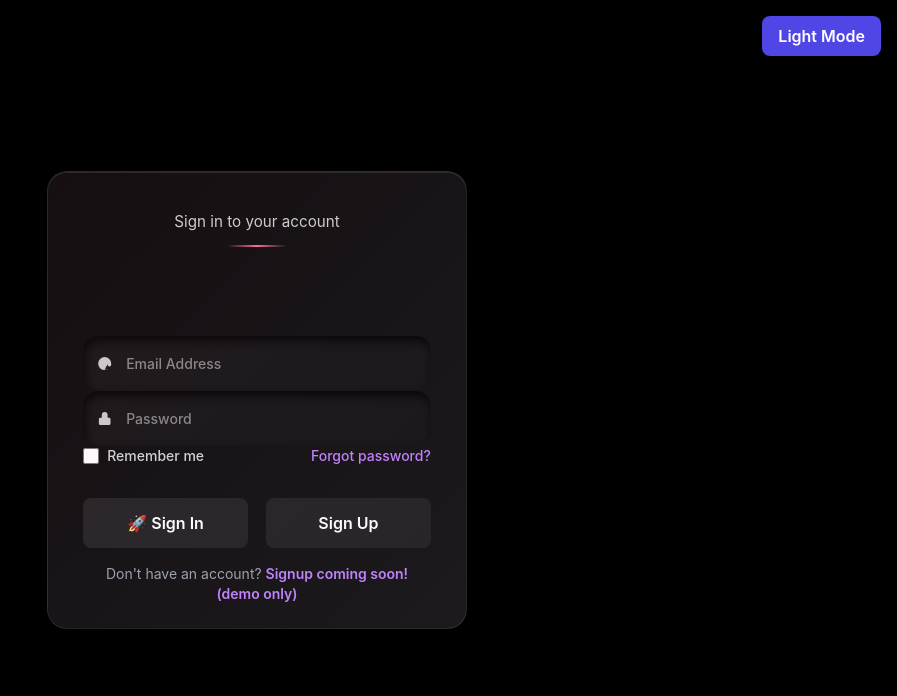
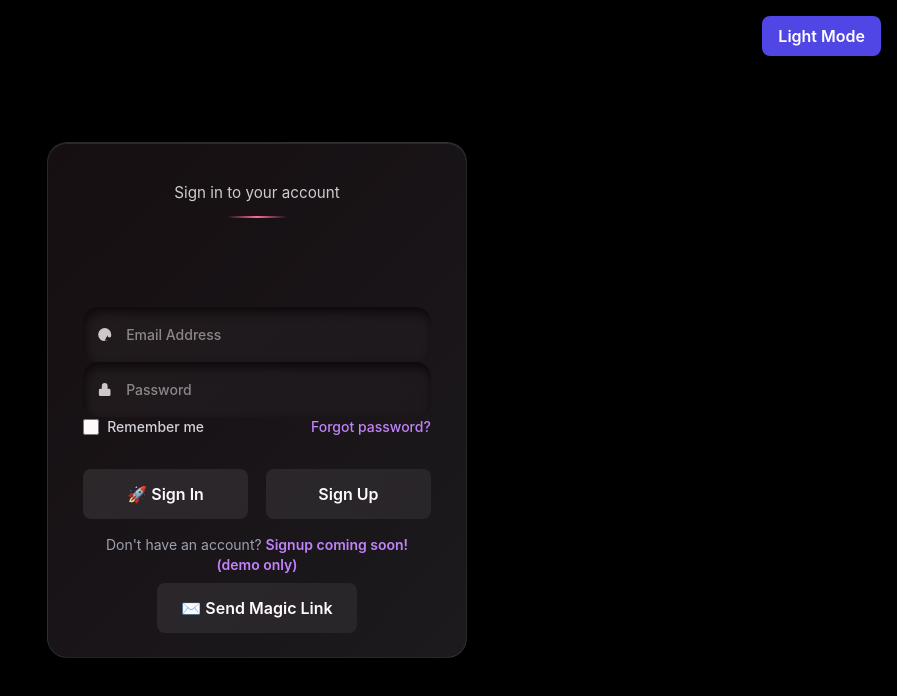
Before and after one commit to matunot/vaultbank, a React (Create React App) app in the folder client/: page / in a window 1280 px wide. Shown: the top 696 px of the page, without its empty margins (383-1280 px from the left). Built offline with nearby package versions, Linux system fonts and the light colour scheme.

Commit message:
Fix Vercel build command, Windows compatibility, and import path

```diff
--- a/client/package.json
+++ b/client/package.json
@@ -50,7 +50,7 @@
   },
   "scripts": {
     "start": "GENERATE_SOURCEMAP=false craco start",
-    "build": "GENERATE_SOURCEMAP=false craco build",
+    "build": "craco build",
     "test": "craco test",
     "eject": "react-scripts eject"
   }
--- a/client/src/Login.js
+++ b/client/src/Login.js
@@ -1,4 +1,5 @@
 import React, { useState, useRef } from 'react';
+import { api } from './config/apiConfig';
 
 export default function Login({ onVerify }) {
   const [formData, setFormData] = useState({
@@ -13,6 +14,8 @@ export default function Login({ onVerify }) {
   const [mfaAttempts, setMfaAttempts] = useState(0);
   const [cooldown, setCooldown] = useState(0);
   const cooldownIntervalRef = useRef(null);
+  const [magicLinkSent, setMagicLinkSent] = useState(false);
+  const [magicLinkMessage, setMagicLinkMessage] = useState('');
 
   const handleChange = (e) => {
     setFormData({
@@ -40,6 +43,29 @@ export default function Login({ onVerify }) {
       setMessageType('success');
       setLoading(false);
     }, 1000); // Simulate network delay
+  };
+
+  // Request a magic link for password‑less login
+  const handleMagicLink = async () => {
+    if (!formData.email) {
+      setMagicLinkMessage('Please enter your email first.');
+      setMagicLinkSent(false);
+      return;
+    }
+    try {
+      const response = await api.post('/api/auth/magic-link', { email: formData.email });
+      if (response.success) {
+        setMagicLinkMessage('Magic link sent! Check your email.');
+        setMagicLinkSent(true);
+      } else {
+        setMagicLinkMessage(response.message || 'Failed to send magic link.');
+        setMagicLinkSent(false);
+      }
+    } catch (err) {
+      console.error('Magic link request error:', err);
+      setMagicLinkMessage('Error sending magic link.');
+      setMagicLinkSent(false);
+    }
   };
 
   const handleVerify = () => {
@@ -245,6 +271,19 @@ export default function Login({ onVerify }) {
                     Signup coming soon! (demo only)
                   </span>
                 </p>
+                {/* Magic‑link request button */}
+                <button
+                  type="button"
+                  onClick={handleMagicLink}
+                  className="mt-2 button2"
+                >
+                  ✉️ Send Magic Link
+                </button>
+                {magicLinkMessage && (
+                  <p className="mt-2 text-sm" style={{ color: magicLinkSent ? '#4ade80' : '#f87171' }}>
+                    {magicLinkMessage}
+                  </p>
+                )}
               </div>
             </form>
           )}
```
Also changed, not shown: 1 other file (tests, documents, lock files or other folders).
